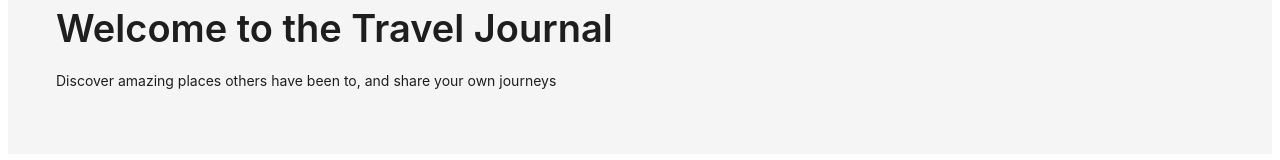
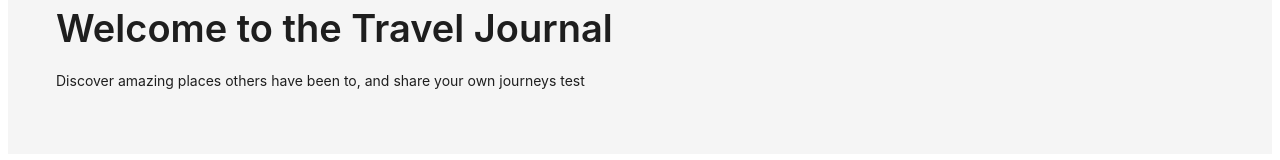
Before and after one commit to albertsh2000/travel-journal-app, a React (Vite) app: page / in a window 1280 px wide. Shown: the part 140-300 px from the top of the page. Built offline with nearby package versions, Linux system fonts and the light colour scheme.

Commit message:
test auto deploy and clear cache

```diff
--- a/src/App.jsx
+++ b/src/App.jsx
@@ -5,5 +5,3 @@ import { RouterProvider } from "react-router-dom";
 const App = () => <RouterProvider router={router} />;
 
 export default App;
-
-console.log("auto deploy");
--- a/src/pages/Home.jsx
+++ b/src/pages/Home.jsx
@@ -8,6 +8,7 @@ const Home = () => (
     <Title>Welcome to the Travel Journal</Title>
     <Paragraph>
       Discover amazing places others have been to, and share your own journeys
+      test
     </Paragraph>
   </div>
 );
```
Also changed, not shown: firebase.json.
